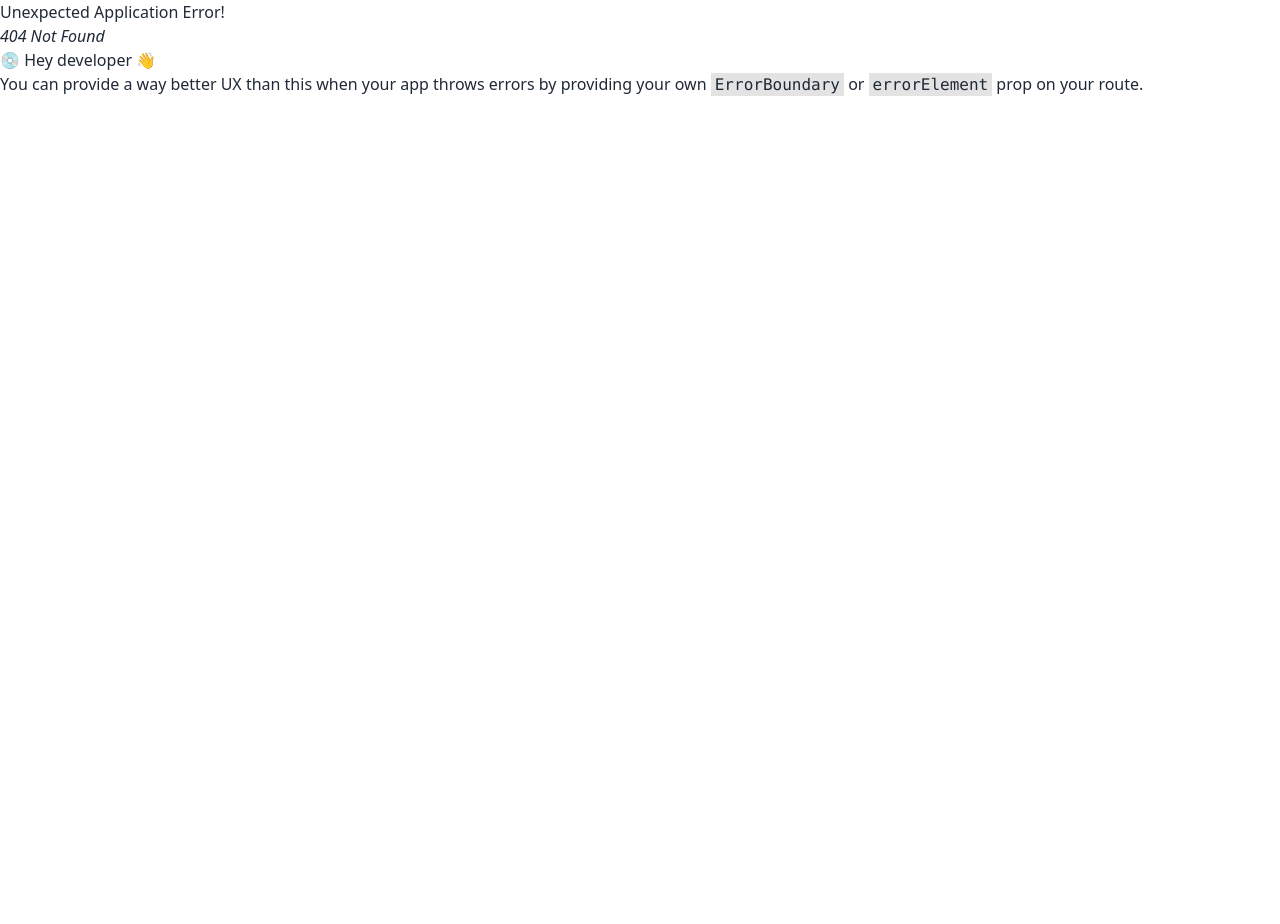
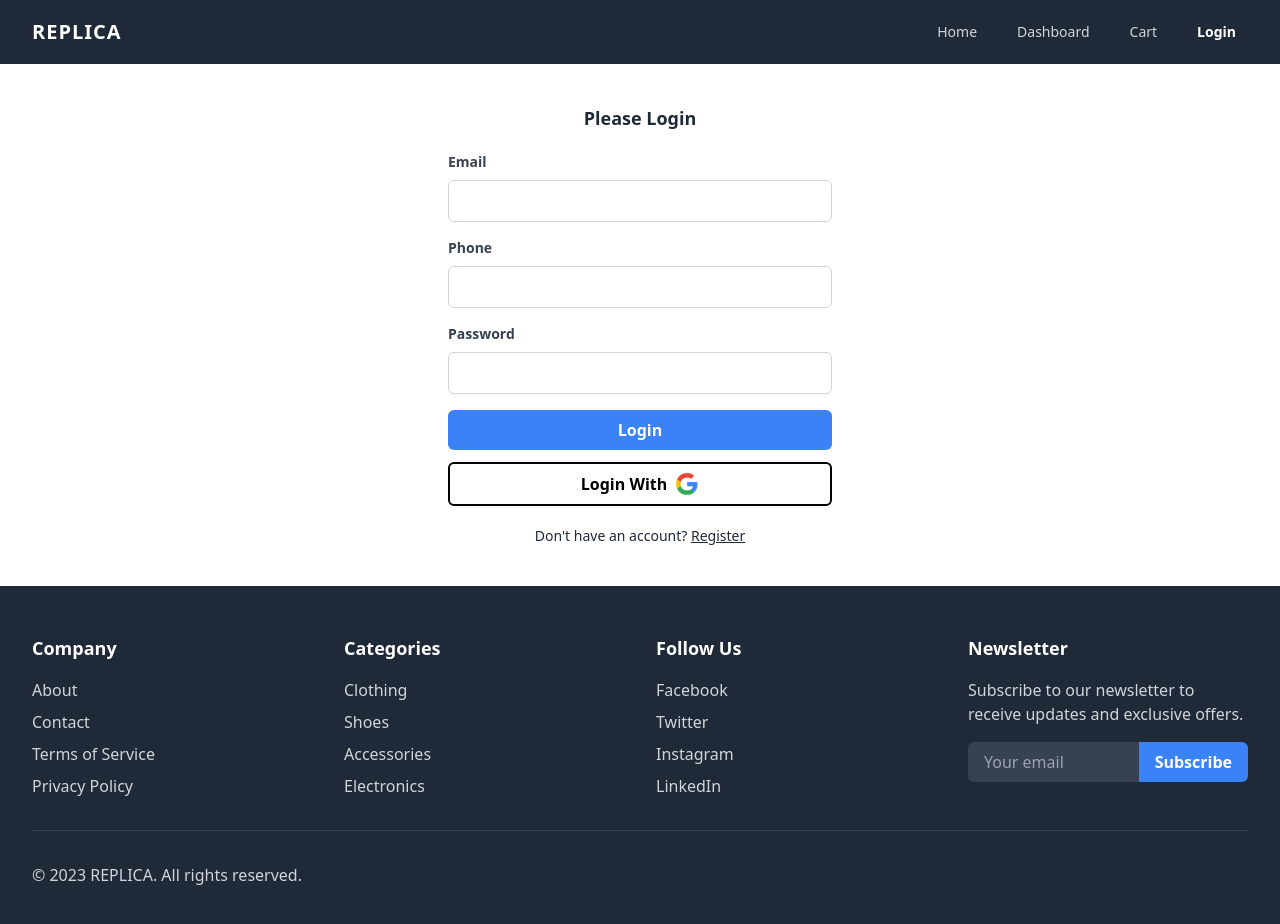
Before and after one commit to dev-maruful/REPLIQ-eCommerce-client, a React (Vite) app: page /login in a window 1280 px wide. Before the commit this address had no page. Shown: the top 924 px of the page. Before the commit the page ends 800 px from the top, so only its background shows below. Built offline with nearby package versions, Linux system fonts and the light colour scheme.

Commit message:
login page design done

```diff
--- a/package.json
+++ b/package.json
@@ -13,6 +13,7 @@
     "firebase": "^9.23.0",
     "react": "^18.2.0",
     "react-dom": "^18.2.0",
+    "react-hook-form": "^7.45.1",
     "react-router-dom": "^6.14.1"
   },
   "devDependencies": {
--- /dev/null
+++ b/src/components/LoginForm.jsx
@@ -0,0 +1,125 @@
+import React from "react";
+import { useForm } from "react-hook-form";
+import googleLogo from "../assets/icons/google_logo.png";
+import { Link } from "react-router-dom";
+
+const LoginForm = () => {
+  // using react-hook-form's features to get data from the form
+  const {
+    register,
+    handleSubmit,
+    formState: { errors },
+  } = useForm();
+
+  //   getting data from the form
+  const onSubmit = (data) => {
+    console.log(data);
+  };
+
+  return (
+    <div className="my-10">
+      <h3 className="text-center mb-5 text-lg font-semibold">Please Login</h3>
+      <form
+        onSubmit={handleSubmit(onSubmit)}
+        className="max-w-sm mx-2 md:mx-auto mb-3"
+      >
+        <div className="mb-4">
+          <label
+            htmlFor="email"
+            className="block text-gray-700 text-sm font-bold mb-2"
+          >
+            Email
+          </label>
+          <input
+            type="email"
+            id="email"
+            {...register("email", {
+              required: "Email is required",
+              pattern: {
+                value: /^[A-Z0-9._%+-]+@[A-Z0-9.-]+\.[A-Z]{2,}$/i,
+                message: "Invalid email address",
+              },
+            })}
+            className={`border border-gray-300 rounded-md p-2 w-full ${
+              errors.email ? "border-red-500" : ""
+            }`}
+          />
+          {errors.email && (
+            <p className="text-red-500 text-xs mt-1">{errors.email.message}</p>
+          )}
+        </div>
+        <div className="mb-4">
+          <label
+            htmlFor="phone"
+            className="block text-gray-700 text-sm font-bold mb-2"
+          >
+            Phone
+          </label>
+          <input
+            type="text"
+            id="phone"
+            {...register("phone", {
+              required: "Phone is required",
+              pattern: { value: /^\d{11}$/, message: "Invalid phone number" },
+            })}
+            className={`border border-gray-300 rounded-md p-2 w-full ${
+              errors.phone ? "border-red-500" : ""
+            }`}
+          />
+          {errors.phone && (
+            <p className="text-red-500 text-xs mt-1">{errors.phone.message}</p>
+          )}
+        </div>
+        <div className="mb-4">
+          <label
+            htmlFor="password"
+            className="block text-gray-700 text-sm font-bold mb-2"
+          >
+            Password
+          </label>
+          <input
+            type="password"
+            id="password"
+            {...register("password", {
+              required: "Password is required",
+              minLength: {
+                value: 6,
+                message: "Password should be at least 6 characters long",
+              },
+            })}
+            className={`border border-gray-300 rounded-md p-2 w-full ${
+              errors.password ? "border-red-500" : ""
+            }`}
+          />
+          {errors.password && (
+            <p className="text-red-500 text-xs mt-1">
+              {errors.password.message}
+            </p>
+          )}
+        </div>
+        <div className="text-center">
+          <button
+            type="submit"
+            className="bg-blue-500 hover:bg-blue-600 text-white font-semibold py-2 px-4 rounded-md w-full"
+          >
+            Login
+          </button>
+        </div>
+      </form>
+      <div className="flex items-center justify-center">
+        <button className="text-black font-semibold py-2 px-4 rounded-md w-full max-w-sm border-2 border-black hover:font-bold flex items-center justify-center gap-2 mb-5">
+          <span>Login With</span>
+          <img className="h-6 w-6 inline" src={googleLogo} alt="" />
+        </button>
+      </div>
+      <p className="text-center text-sm">
+        Don't have an account?{" "}
+        <Link to="/register">
+          <span className="underline">Register</span>
+        </Link>
+      </p>
+    </div>
+  );
+};
+
+export default LoginForm;
--- /dev/null
+++ b/src/pages/Login.jsx
@@ -0,0 +1,12 @@
+import React from "react";
+import LoginForm from "../components/LoginForm";
+
+const Login = () => {
+  return (
+    <div>
+      <LoginForm></LoginForm>
+    </div>
+  );
+};
+
+export default Login;
--- a/src/routes/Routes.jsx
+++ b/src/routes/Routes.jsx
@@ -2,6 +2,7 @@ import { createBrowserRouter } from "react-router-dom";
 import Main from "../layouts/Main";
 import Home from "../pages/Home";
 import Dashboard from "../pages/Dashboard";
+import Login from "../pages/Login";
 
 const router = createBrowserRouter([
   {
@@ -16,6 +17,10 @@ const router = createBrowserRouter([
         path: "/dashboard",
         element: <Dashboard></Dashboard>,
       },
+      {
+        path: "/login",
+        element: <Login></Login>,
+      },
     ],
   },
 ]);
```
Also changed, not shown: src/assets/icons/google_logo.png (added), 1 other file (tests, documents, lock files or other folders).
